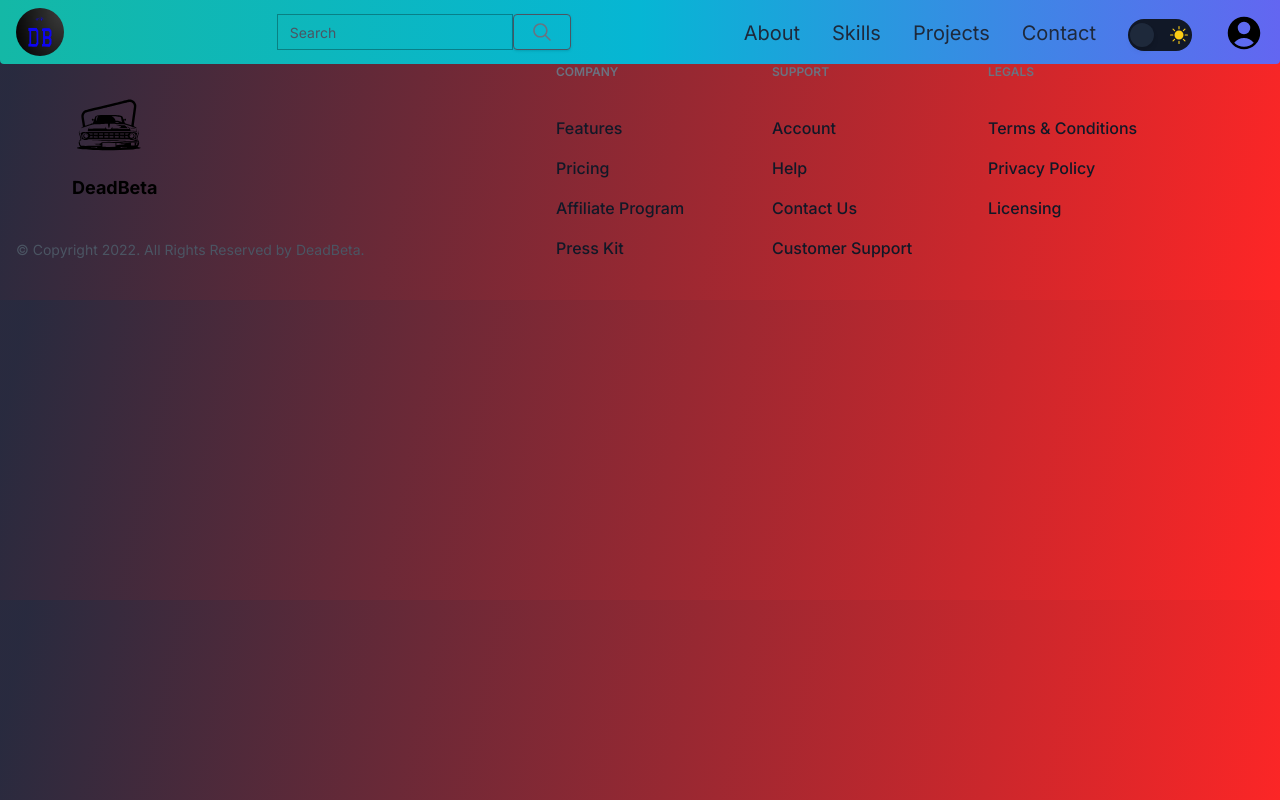
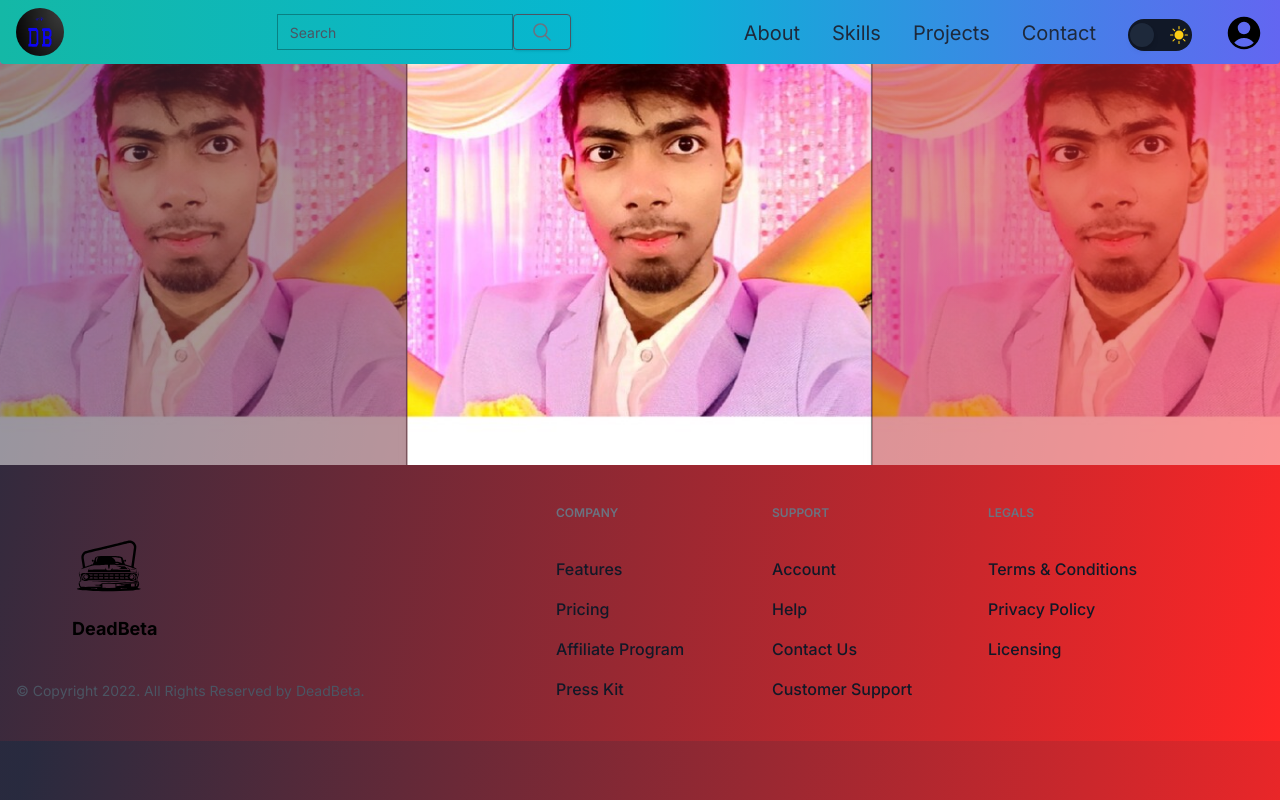
Before and after one commit to charandeep7/deadbeta, a Next.js app: page /components/price-comparison in a window 1280 px wide. Built offline with nearby package versions, Linux system fonts and the light colour scheme.

Commit message:
added cards

```diff
--- a/app/components/event/page.jsx
+++ b/app/components/event/page.jsx
@@ -7,7 +7,7 @@ export default function Event() {
     location: "Charbagh Lucknow",
   };
   const user = Array.from({ length: 100 }, () => ({ ...obj }));
-  console.log(user);
+  // console.log(user);
   return (
     <div className="mt-12">
       <div className="grid grid-cols-1 sm:grid-cols-1 md:grid-cols-2 xl:grid-cols-3">
--- a/app/components/price-comparison/page.jsx
+++ b/app/components/price-comparison/page.jsx
@@ -1,7 +1,48 @@
-import React from 'react'
+"use client";
+// import Swiper core and required modules
+import { Navigation, Pagination, Scrollbar, A11y } from "swiper/modules";
 
-export default function page() {
+import { Swiper, SwiperSlide } from "swiper/react";
+
+// Import Swiper styles
+import "swiper/css";
+import "swiper/css/navigation";
+import "swiper/css/pagination";
+import "swiper/css/scrollbar";
+import "swiper/css/effect-coverflow";
+import Image from "next/image";
+import { useState } from "react";
+import { useSwiperSlide } from 'swiper/react';
+
+export default function Price() {
+  const img = [1, 2, 3, 4, 5, 6, 7, 8, 9, 10];
   return (
-    <div>page</div>
-  )
+    <Swiper
+      effect="coverflow"
+      centeredSlides={true}
+      slidesPerView={1}
+      loop={true}
+      createElements={true}
+      autoplay={true}
+      breakpoints={{
+        640: {
+          slidesPerView: 2.75,
+        },
+      }}
+    >
+      {img.map((e) => (
+        <SwiperSlide>
+          {({ isActive }) => (
+            <Image
+              src="/kitish.jpeg"
+              width={500}
+              height={350}
+              alt="1"
+              className={`${isActive ? "opacity-100" : "opacity-50"}`}
+            />
+          )}
+        </SwiperSlide>
+      ))}
+    </Swiper>
+  );
 }
--- a/app/page.js
+++ b/app/page.js
@@ -1,9 +1,11 @@
 import HeroSection from "./components/landing/HeroSection";
+import Price from "./components/price-comparison/page";
 
 export default function Home() {
   return (
     <main className="min-h-screen">
       <HeroSection />
+      <Price />
     </main>
   );
 }
--- a/package.json
+++ b/package.json
@@ -20,9 +20,11 @@
     "framer-motion": "^11.0.3",
     "heroicons": "^2.1.1",
     "next": "14.0.4",
+    "prisma": "^5.8.1",
     "react": "^18",
     "react-dom": "^18",
     "react-icons": "^5.0.1",
+    "swiper": "^11.0.5",
     "tailwind-merge": "^2.2.1",
     "tailwindcss-animate": "^1.0.7",
     "three": "^0.160.0"
```
Also changed, not shown: 1 other file (tests, documents, lock files or other folders).
